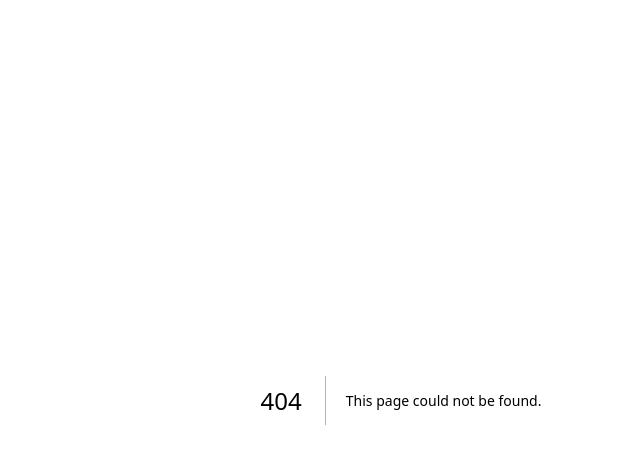
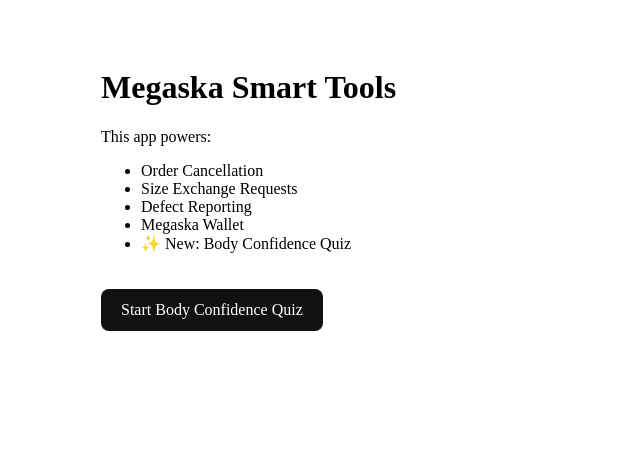
Before and after one commit to sandeep-megaska/megaska-order-help, a Next.js app: page /proxy in a window 1280 px wide. Before the commit this address had no page. Shown: the top 464 px of the page, without its empty margins (239-879 px from the left). Built offline with nearby package versions, Linux system fonts and the light colour scheme.

Commit message:
Create index.js

```diff
--- /dev/null
+++ b/pages/proxy/index.js
@@ -0,0 +1,33 @@
+export default function ProxyHome() {
+  return (
+    <main style={{ padding: "40px", maxWidth: "600px", margin: "0 auto" }}>
+      <h1>Megaska Smart Tools</h1>
+      <p>
+        This app powers:
+      </p>
+
+      <ul>
+        <li>Order Cancellation</li>
+        <li>Size Exchange Requests</li>
+        <li>Defect Reporting</li>
+        <li>Megaska Wallet</li>
+        <li>✨ New: Body Confidence Quiz</li>
+      </ul>
+
+      <a
+        href="/apps/megaska-order-help/quiz"
+        style={{
+          display: "inline-block",
+          padding: "12px 20px",
+          background: "#111",
+          color: "#fff",
+          borderRadius: "8px",
+          marginTop: "20px",
+          textDecoration: "none"
+        }}
+      >
+        Start Body Confidence Quiz
+      </a>
+    </main>
+  );
+}
```
